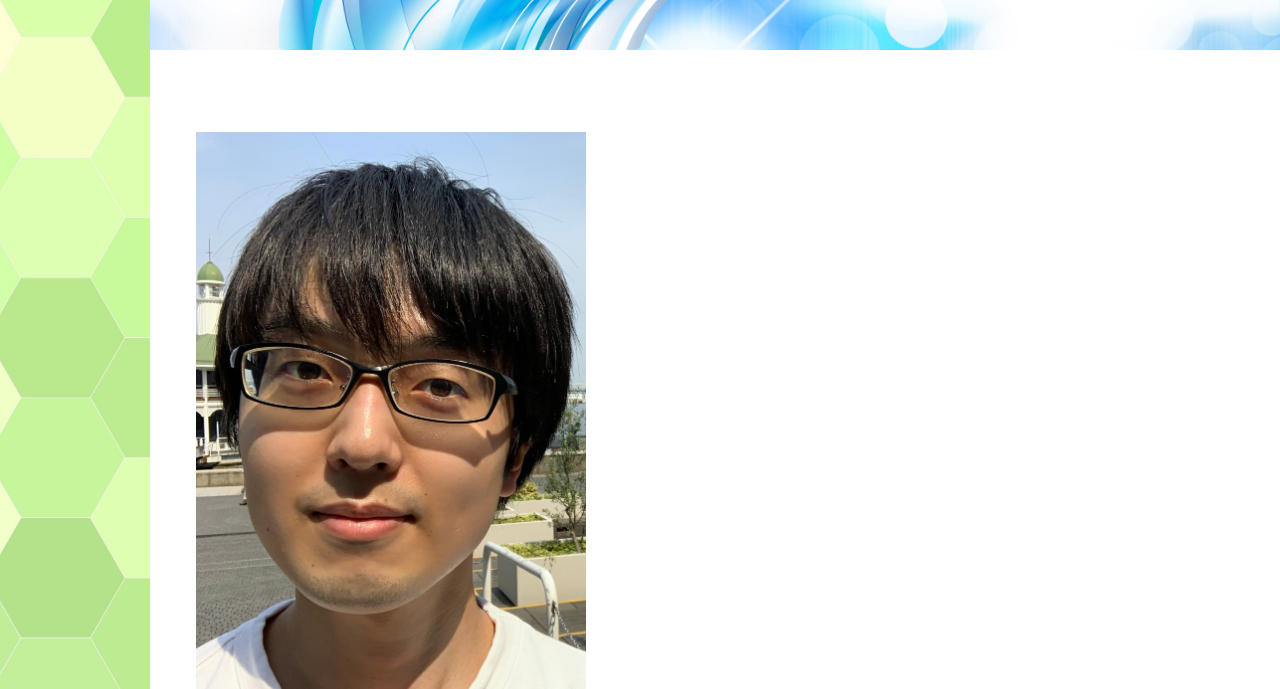
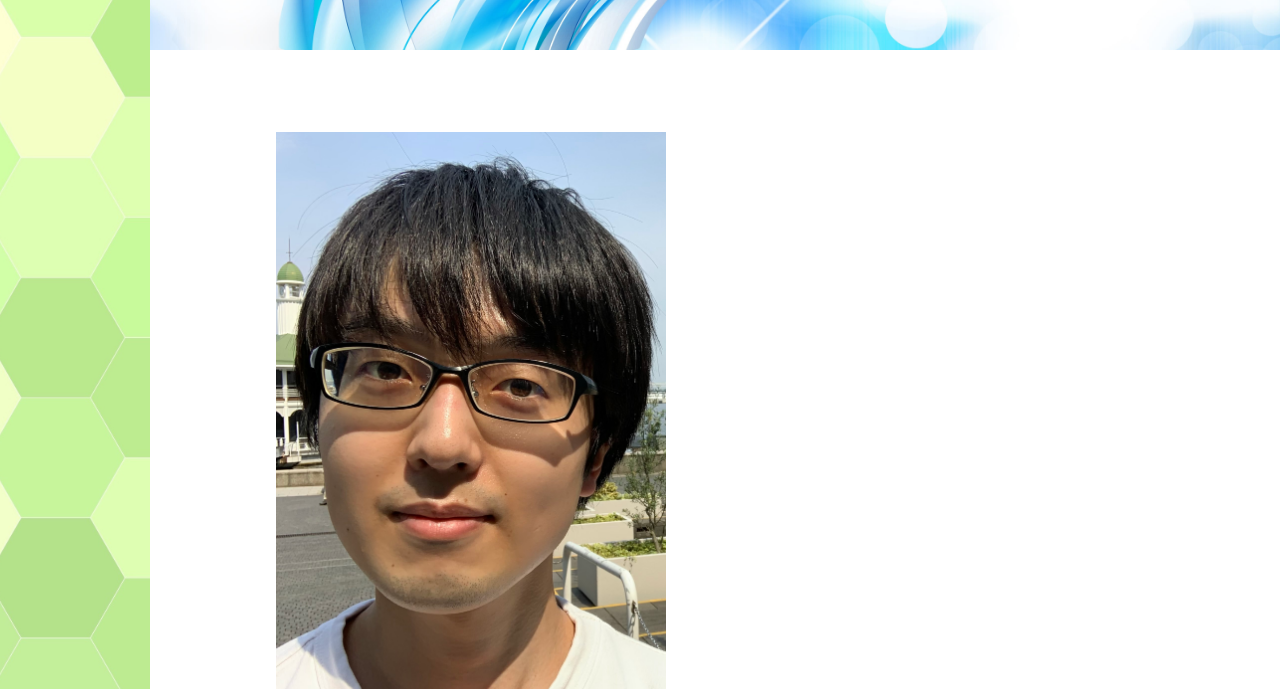
Before and after one commit to Yuma0309/HomePage-YumaNakamura, a plain HTML site: page index.html in a window 1280 px wide. Shown: the part 111-800 px from the top of the page. Drawn offline with Linux system fonts and the light colour scheme.

Commit message:
タブレットのメインエリアの位置を再調整

```diff
--- a/css/common.css
+++ b/css/common.css
@@ -134,7 +134,7 @@ nav {
 
 main {
 	max-width: 650px;
-	margin: 200px 0 0 80px;
+	margin: 200px 0 0 160px;
 }
 
 .photo {
```
